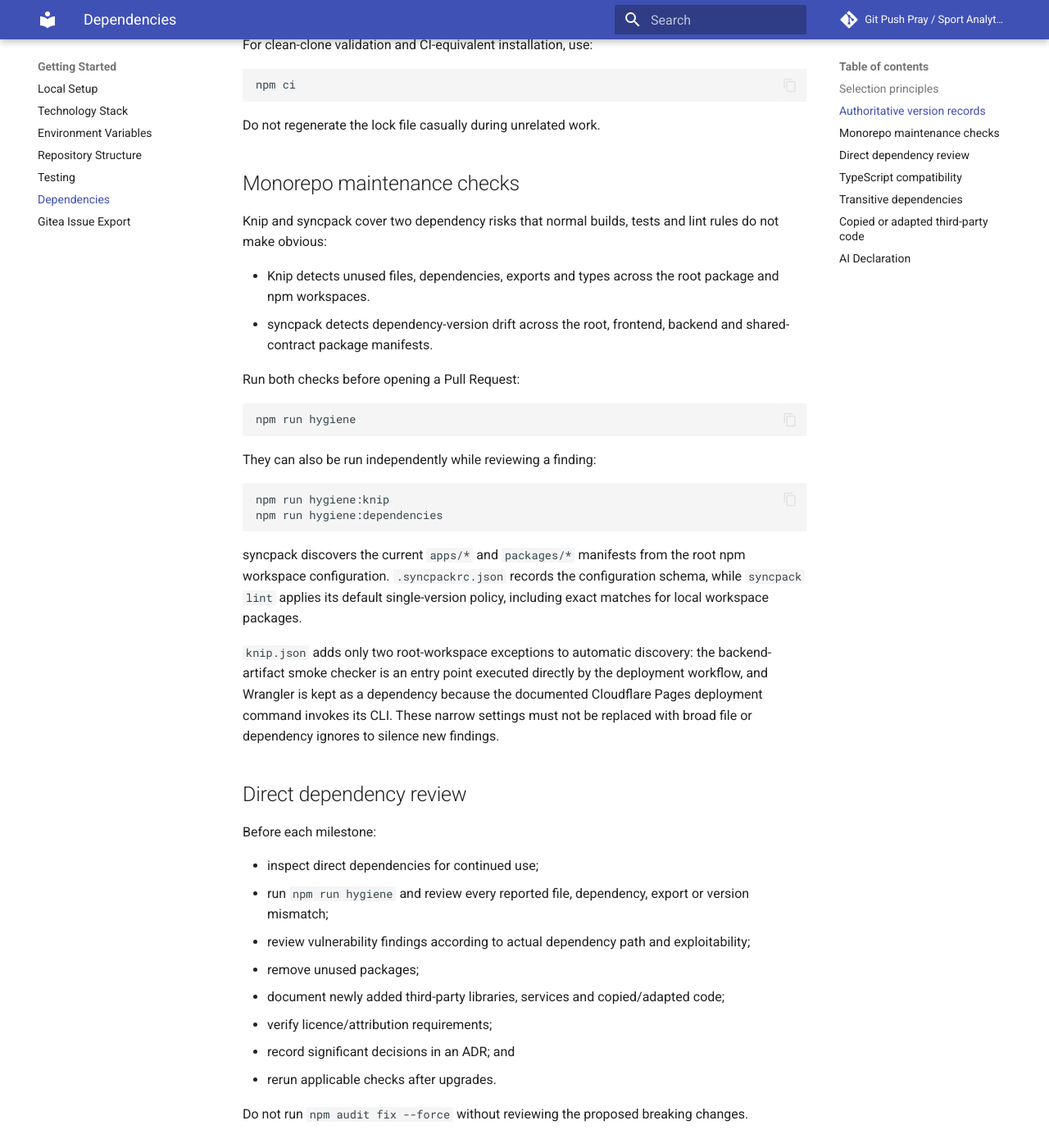
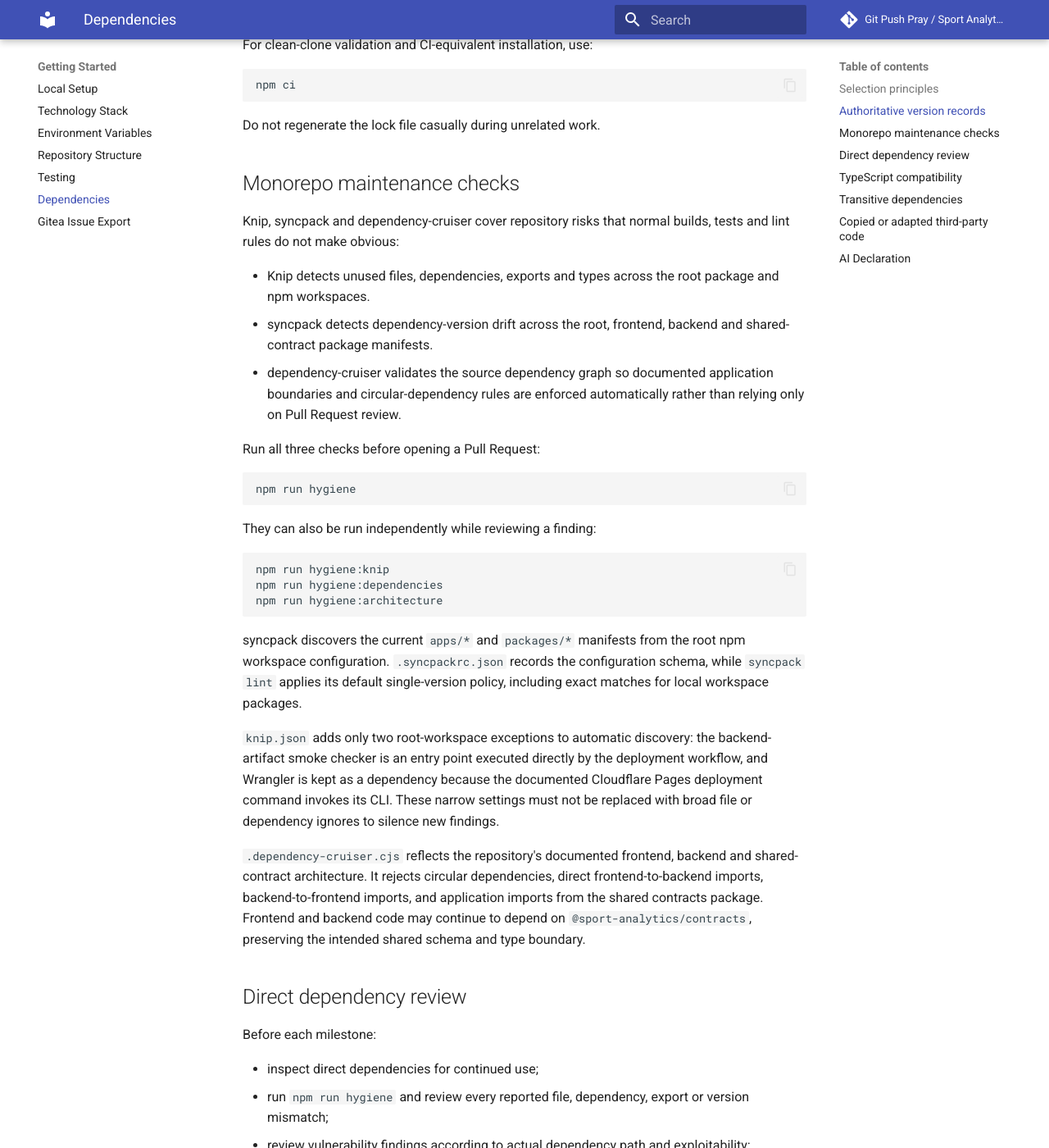
Before and after one commit to NadavSundy/Sport-Analytics-Tool, an MkDocs documentation site: the page built from docs/development/dependencies.md, in a window 1280 px wide and 1400 px high, scrolled down 932 px. Shown: the whole window at 82% size. Built offline with MkDocs 1.6.1 and Material for MkDocs 9.7.7, drawn with Linux system fonts in a browser that asks for light colours.

Commit message:
chore(tooling): enforce monorepo architecture boundaries
Refs #257

Assisted-by: ChatGPT-Web[GPT-5.6 Sol]

````diff
--- a/docs/development/dependencies.md
+++ b/docs/development/dependencies.md
@@ -31,15 +31,13 @@ Do not regenerate the lock file casually during unrelated work.
 
 ## Monorepo maintenance checks
 
-Knip and syncpack cover two dependency risks that normal builds, tests and lint rules do not make
-obvious:
+Knip, syncpack and dependency-cruiser cover repository risks that normal builds, tests and lint rules do not make obvious:
 
-- Knip detects unused files, dependencies, exports and types across the root package and npm
-  workspaces.
-- syncpack detects dependency-version drift across the root, frontend, backend and shared-contract
-  package manifests.
+- Knip detects unused files, dependencies, exports and types across the root package and npm workspaces.
+- syncpack detects dependency-version drift across the root, frontend, backend and shared-contract package manifests.
+- dependency-cruiser validates the source dependency graph so documented application boundaries and circular-dependency rules are enforced automatically rather than relying only on Pull Request review.
 
-Run both checks before opening a Pull Request:
+Run all three checks before opening a Pull Request:
 
 ```bash
 npm run hygiene
@@ -50,16 +48,14 @@ They can also be run independently while reviewing a finding:
 ```bash
 npm run hygiene:knip
 npm run hygiene:dependencies
+npm run hygiene:architecture
 ```
 
-syncpack discovers the current `apps/*` and `packages/*` manifests from the root npm workspace
-configuration. `.syncpackrc.json` records the configuration schema, while `syncpack lint` applies
-its default single-version policy, including exact matches for local workspace packages.
+syncpack discovers the current `apps/*` and `packages/*` manifests from the root npm workspace configuration. `.syncpackrc.json` records the configuration schema, while `syncpack lint` applies its default single-version policy, including exact matches for local workspace packages.
 
-`knip.json` adds only two root-workspace exceptions to automatic discovery: the backend-artifact
-smoke checker is an entry point executed directly by the deployment workflow, and Wrangler is kept
-as a dependency because the documented Cloudflare Pages deployment command invokes its CLI. These
-narrow settings must not be replaced with broad file or dependency ignores to silence new findings.
+`knip.json` adds only two root-workspace exceptions to automatic discovery: the backend-artifact smoke checker is an entry point executed directly by the deployment workflow, and Wrangler is kept as a dependency because the documented Cloudflare Pages deployment command invokes its CLI. These narrow settings must not be replaced with broad file or dependency ignores to silence new findings.
+
+`.dependency-cruiser.cjs` reflects the repository's documented frontend, backend and shared-contract architecture. It rejects circular dependencies, direct frontend-to-backend imports, backend-to-frontend imports, and application imports from the shared contracts package. Frontend and backend code may continue to depend on `@sport-analytics/contracts`, preserving the intended shared schema and type boundary.
 
 ## Direct dependency review
 
--- a/package.json
+++ b/package.json
@@ -38,7 +38,8 @@
     "test:database:local": "node scripts/test-database-local.mjs",
     "hygiene:knip": "knip",
     "hygiene:dependencies": "syncpack lint",
-    "hygiene": "npm run hygiene:knip && npm run hygiene:dependencies"
+    "hygiene": "npm run hygiene:knip && npm run hygiene:dependencies && npm run hygiene:architecture",
+    "hygiene:architecture": "depcruise --config .dependency-cruiser.cjs apps/frontend/src apps/backend/src packages/contracts/src"
   },
   "devDependencies": {
     "@axe-core/playwright": "^4.12.1",
@@ -47,6 +48,7 @@
     "@typescript-eslint/eslint-plugin": "^7.18.0",
     "@typescript-eslint/parser": "^7.18.0",
     "@vitest/coverage-v8": "^2.1.9",
+    "dependency-cruiser": "^18.2.0",
     "eslint": "^8.57.1",
     "eslint-plugin-react-hooks": "^4.6.2",
     "knip": "^6.32.2",
````
Also changed, not shown: README.md (+2 -1 lines), docs/architecture/repository-structure.md (+1 -1 lines), docs/development/technology-stack.md (+14 -13 lines), docs/development/testing.md (+8 -5 lines), evidence/validation/issue-257-dependency-cruiser-verification.md (added, +109 -0 lines), .dependency-cruiser.cjs (added), 1 other file.
